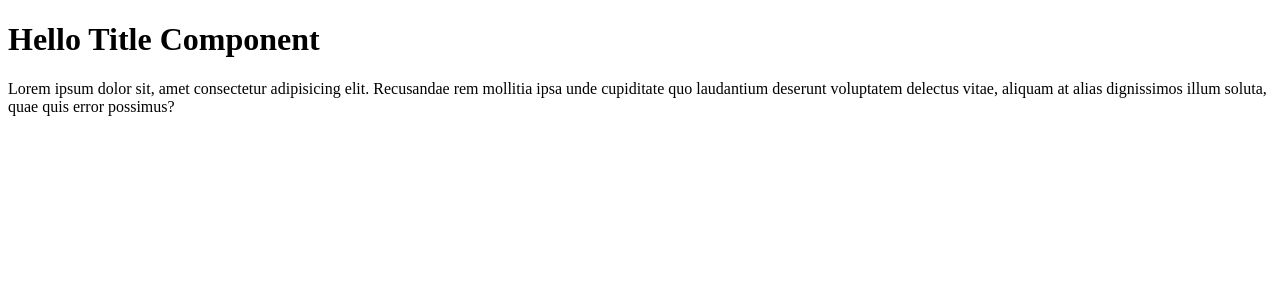
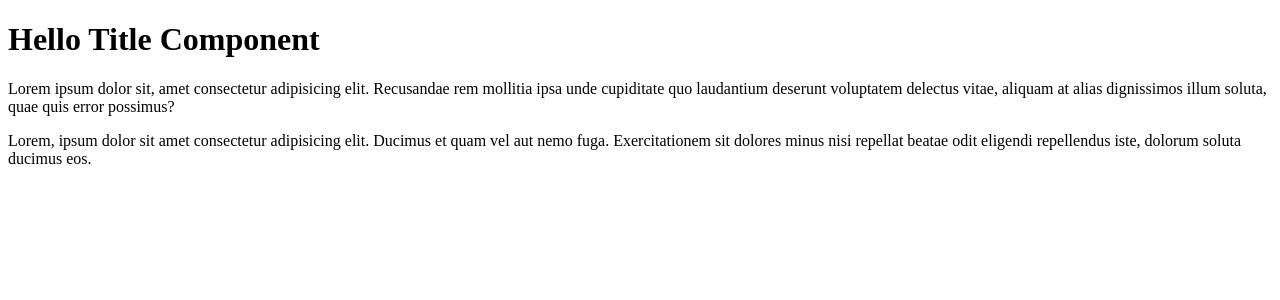
Before and after one commit to VarvaraProkhvatylo/react-shop-project-16-03, a React (Create React App) app: page / in a window 1280 px wide. Shown: the top 300 px of the page. Built offline with nearby package versions, Linux system fonts and the light colour scheme.

Commit message:
chenged and created element via Arrow Function

```diff
--- a/src/index.tsx
+++ b/src/index.tsx
@@ -1,9 +1,7 @@
 import React from 'react'
 import ReactDOM from 'react-dom/client'
 
-function Title() {
-    return <h1>Hello Title Component</h1>
-}
+const Title = () => <h1>Hello Title Component</h1>
 
 function Content() {
     return (
@@ -16,10 +14,21 @@ function Content() {
     )
 }
 
+/// Component via Arrow Function
+
+const Content1 = () => (
+    <p>
+        Lorem, ipsum dolor sit amet consectetur adipisicing elit. Ducimus et
+        quam vel aut nemo fuga. Exercitationem sit dolores minus nisi repellat
+        beatae odit eligendi repellendus iste, dolorum soluta ducimus eos.
+    </p>
+)
+
 const root = ReactDOM.createRoot(document.getElementById('root') as HTMLElement)
 root.render(
     <React.StrictMode>
         <Title />
         <Content />
+        <Content1 />
     </React.StrictMode>
 )
```
